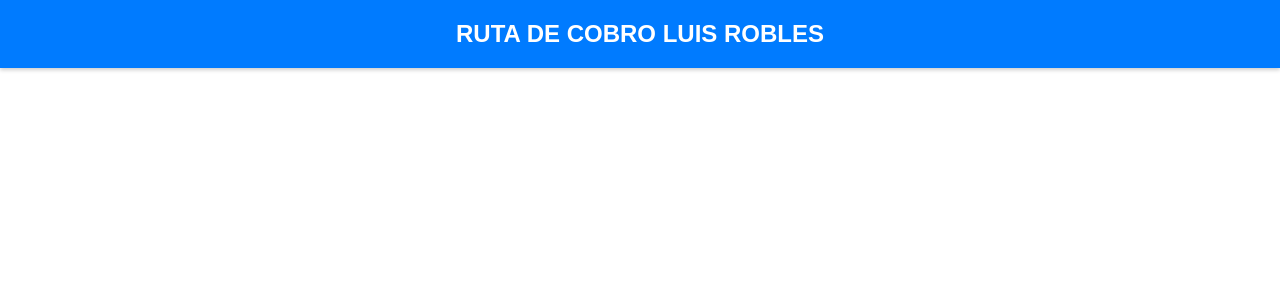
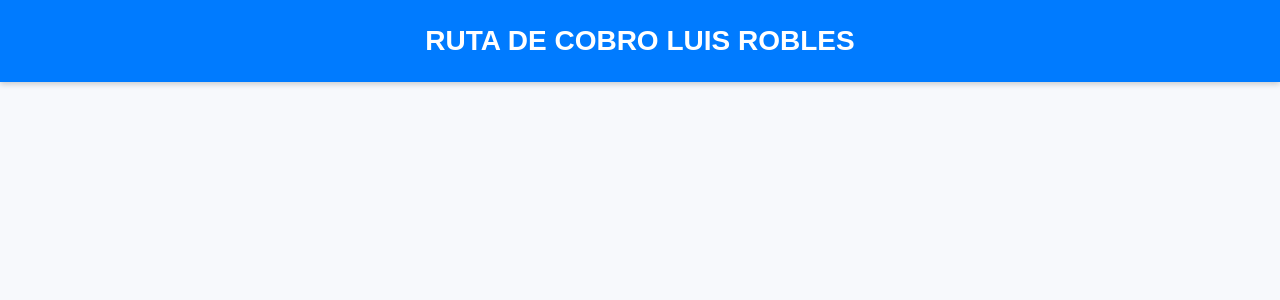
Before and after one commit to luisrobles062/ruta-cobros-app, a Flask app: template templates/base.html in a window 1280 px wide. Shown: the top 300 px of the page. Run offline with Flask 3, Linux system fonts and the light colour scheme; the template is opened without the code that fills it, so the values that code supplies are empty; some libraries are stand-ins or nearby versions.

Commit message:
Update base.html

```diff
--- a/templates/base.html
+++ b/templates/base.html
@@ -3,23 +3,24 @@
 <head>
     <meta charset="UTF-8" />
     <title>{% block titulo %}Ruta de Cobro{% endblock %}</title>
+    <link href="https://cdn.jsdelivr.net/npm/bootstrap@5.3.0/dist/css/bootstrap.min.css" rel="stylesheet" />
     <style>
         body {
+            background-color: #f7f9fc;
+            margin: 0;
             font-family: Arial, sans-serif;
-            margin: 0;
-            padding: 0;
         }
         header {
             background-color: #007bff;
             color: white;
             padding: 20px;
             text-align: center;
-            font-size: 24px;
+            font-size: 28px;
             font-weight: bold;
-            box-shadow: 0 2px 4px rgba(0,0,0,0.2);
+            box-shadow: 0 2px 6px rgba(0,0,0,0.2);
         }
         main {
-            padding: 20px;
+            padding: 30px;
         }
     </style>
 </head>
```
